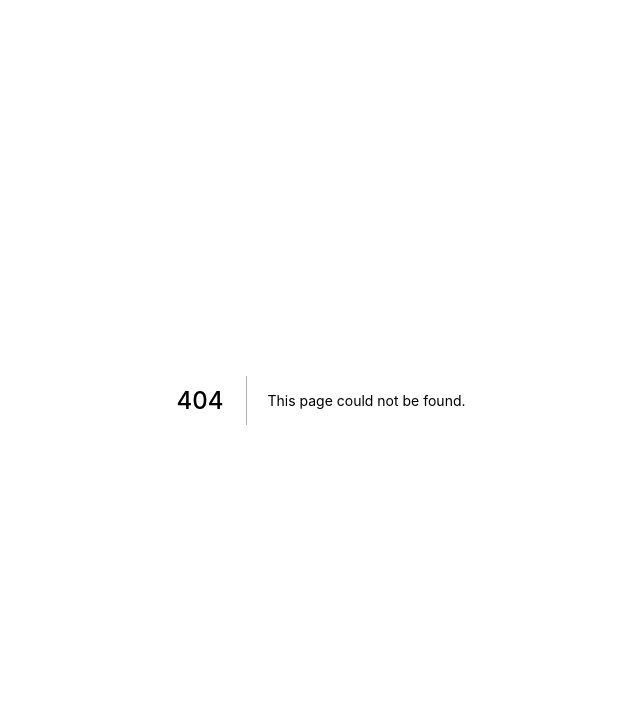
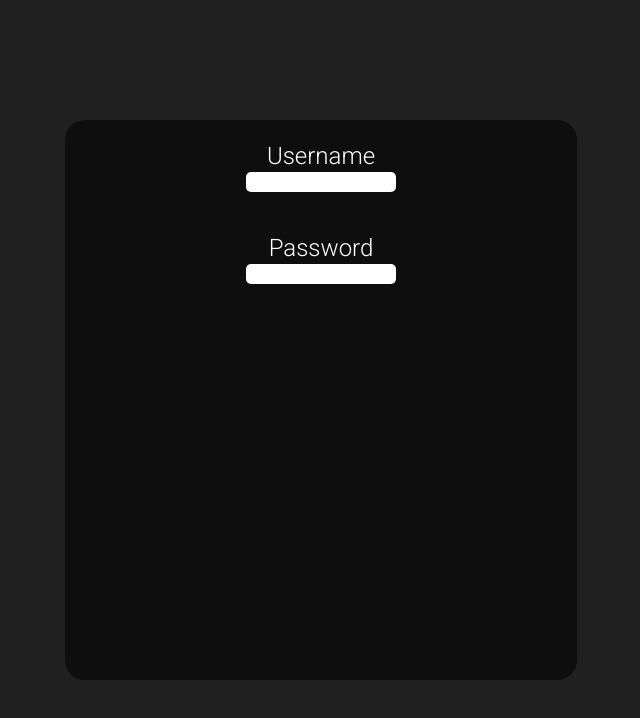
Before and after one commit to Mnigos/task-manager-site, a Next.js app: page /auth/signin in a window 1280 px wide. Before the commit this address had no page. Shown: the top 718 px of the page, without its empty margins (319-959 px from the left). Built offline with nearby package versions, Linux system fonts and the light colour scheme.

Commit message:
feat(pages): apply SigninTemplate

```diff
--- /dev/null
+++ b/src/pages/auth/signin.tsx
@@ -0,0 +1,27 @@
+import Head from 'next/head'
+import styled from 'styled-components'
+
+import SigninTemplate from 'components/Auth/SigninTemplate'
+
+const Wrapper = styled.main`
+  display: flex;
+  justify-content: center;
+  align-items: center;
+  width: 100vw;
+  height: 100vh;
+`
+
+export default function Home() {
+  return (
+    <div>
+      <Head>
+        <title>Create Next App</title>
+        <link rel="icon" href="/favicon.ico" />
+      </Head>
+
+      <Wrapper>
+        <SigninTemplate />
+      </Wrapper>
+    </div>
+  )
+}
```
